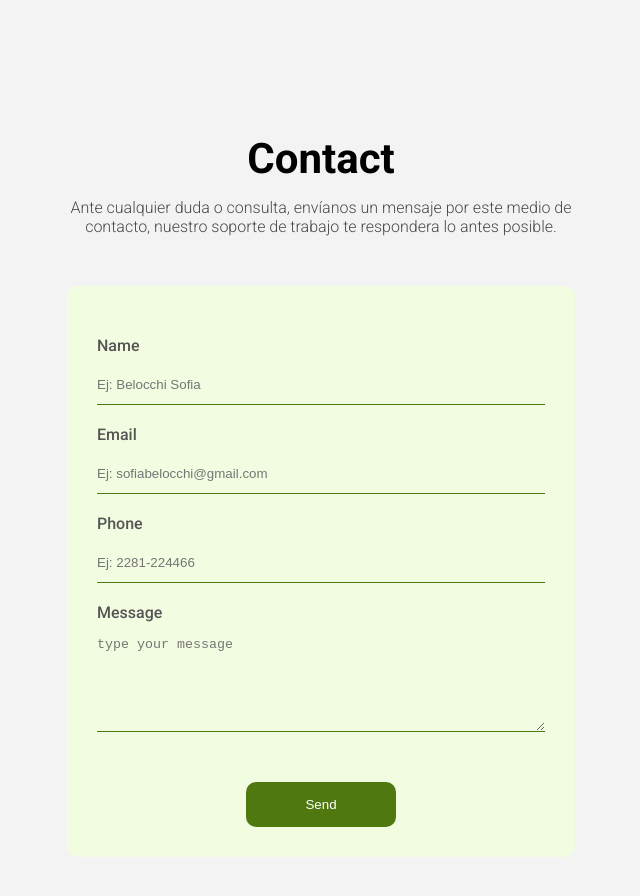
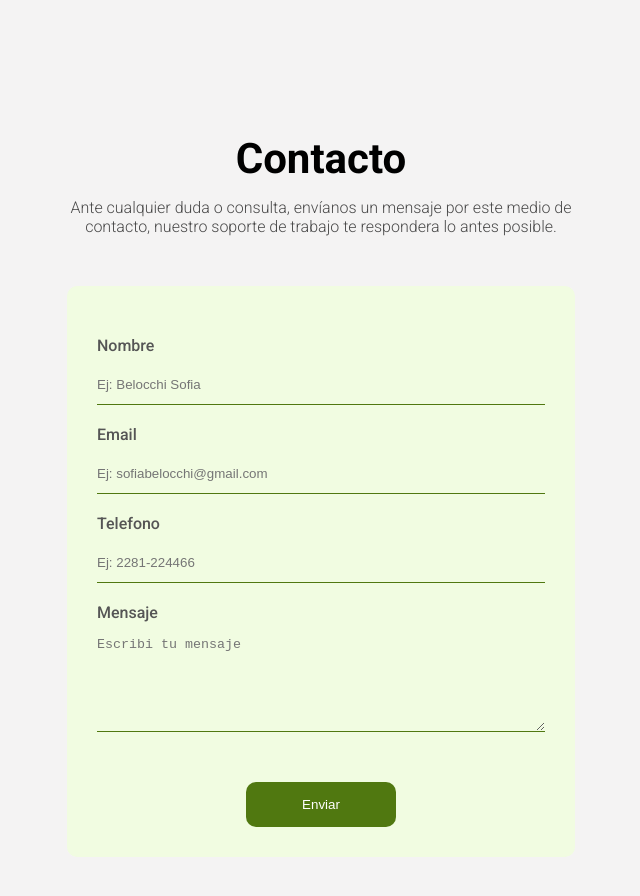
Before and after one commit to Matias-F-Acevedo/ClickShop-frontend-React, a React (Vite) app: page / in a window 1280 px wide. Shown: the part 1440-2336 px from the top of the page, without its empty margins (319-959 px from the left). Built offline with nearby package versions, Linux system fonts and the light colour scheme; no server answers.

Commit message:
Change the form from English to Spanish

```diff
--- a/src/component/carousel/carousel.css
+++ b/src/component/carousel/carousel.css
@@ -73,7 +73,7 @@
 
   .link-icon {
     position: absolute;
-    bottom: 15px;
+    bottom: 5px;
     right: 15px;
     font-size: 24px; /* Tamaño del ícono */
     color: #000000;
--- a/src/component/form/Form.jsx
+++ b/src/component/form/Form.jsx
@@ -30,7 +30,7 @@ const Form = () => {
   return (
     <div className="contact-wrapper-home">
       <section className="contact-title-home">
-        <h2 className="contact-home">Contact</h2>
+        <h2 className="contact-home">Contacto</h2>
         <p className="contact-subtitle-home">
           Ante cualquier duda o consulta, envíanos un mensaje por este medio
           de contacto, nuestro soporte de trabajo te respondera lo antes posible.
@@ -38,21 +38,21 @@ const Form = () => {
       </section>
 
       <form className="contact-form-home" ref={refForm} onSubmit={handleSubmit}>
-        <label htmlFor="username">Name</label>
+        <label htmlFor="username">Nombre</label>
         <input className="form-inputs-home" name='username' type="text" placeholder='Ej: Belocchi Sofia' required/>
 
         <label htmlFor="email">Email</label>
         <input className="form-inputs-home" name='email' type="email" placeholder='Ej: sofiabelocchi@gmail.com' required/>
 
-        <label htmlFor="phone">Phone</label>
+        <label htmlFor="phone">Telefono</label>
         <input className="form-inputs-home" name='phone' type="phone" placeholder='Ej: 2281-224466' required/>
 
-        <label>Message</label>
-        <textarea rows={5} className="textarea-form-home" placeholder='type your message' name="message"/>
+        <label>Mensaje</label>
+        <textarea rows={5} className="textarea-form-home" placeholder='Escribi tu mensaje' name="message"/>
 
 
         <div className="button-wrapper-home">
-          <button className="button-form-home">Send</button>
+          <button className="button-form-home">Enviar</button>
         </div>
       </form>
 
```
